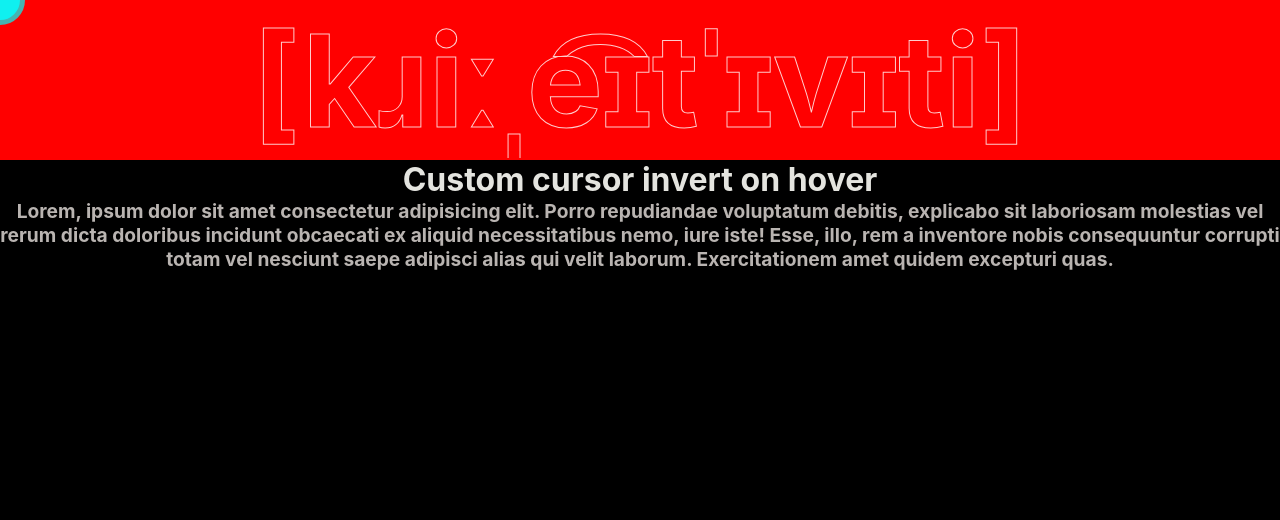
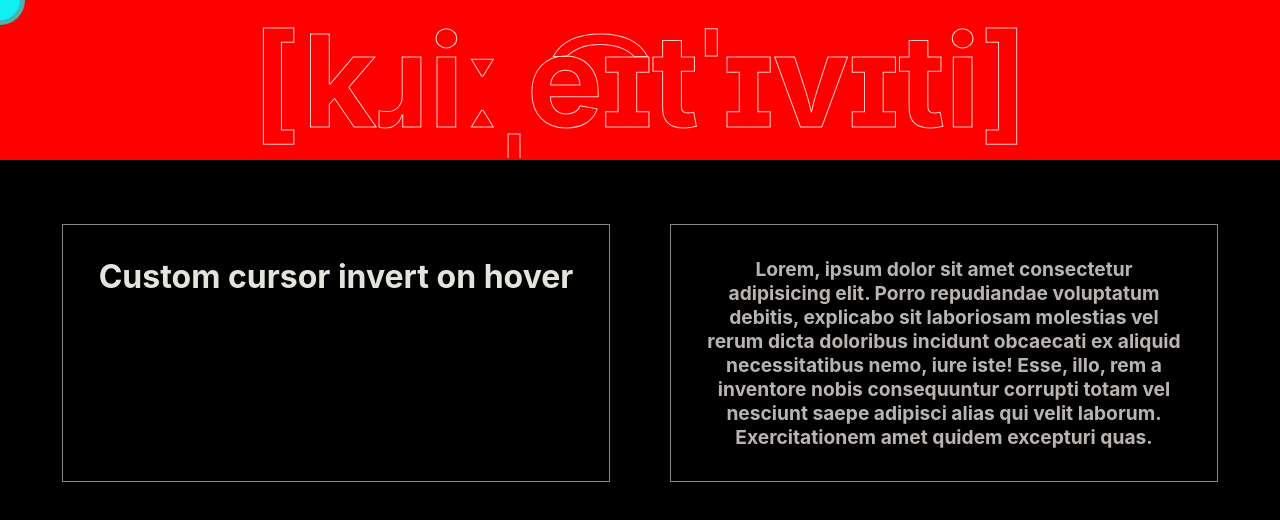
Before and after one commit to robonexx/react_cursor, a React (Create React App) app: page / in a window 1280 px wide. Shown: the top 520 px of the page. Built offline with nearby package versions, Linux system fonts and the light colour scheme; the HTML template or start-up script is replaced by a standard one.

Commit message:
trying out useRef instead of useState and changed the split eventlisterner to only one inside useEffect

```diff
--- a/src/App.js
+++ b/src/App.js
@@ -1,30 +1,43 @@
-import React, { useState, useEffect } from 'react';
+import React, { useState, useEffect, useRef } from 'react';
 import './App.scss';
 
 const Cursor = () => {
-  const [position, setPosition] = useState({ x: 0, y: 0 });
-
+  /* const [position, setPosition] = useState({ x: 0, y: 0 }); */
+  /*
   useEffect(() => {
     addEventListeners();
     return () => removeEventListeners();
-    // eslint-disable-next-line react-hooks/exhaustive-deps
 }, []);
 
 const addEventListeners = () => {
-    document.addEventListener('mousemove', onMouseMove);
+    document.addEventListener("mousemove", onMouseMove);
 };
 
 const removeEventListeners = () => {
-    document.removeEventListener('mousemove', onMouseMove);
+    document.removeEventListener("mousemove", onMouseMove);
 };
 
 const onMouseMove = (e) => {
-    setPosition({ x: e.clientX, y: e.clientY });
-  };
+    setPosition({x: e.clientX, y: e.clientY});
+};  */
+
+  // trying out with useRef instead
+  const cursorRef = useRef(null);
+
+  useEffect(() => {
+    document.addEventListener('mousemove', (e) => {
+      const { clientX, clientY } = e;
+      const mouseX = clientX - cursorRef.current.clientWidth / 2;
+      const mouseY = clientY - cursorRef.current.clientHeight / 2;
+      cursorRef.current.style.transform = `translate3d(${mouseX}px, ${mouseY}px, 0)`;
+    });
+    // eslint-disable-next-line react-hooks/exhaustive-deps
+  }, []);
 
   return (
     <div
       className='cursor'
+      ref={cursorRef}
       /* style={{
         left: `${position.x}px`,
         top: `${position.y}px`,
--- a/src/App.scss
+++ b/src/App.scss
@@ -5,6 +5,19 @@
   position: absolute;
   top: 0;
   left: 0;
+}
+
+
+.cursor {
+  width: 50px;
+  height: 50px;
+  border: 5px solid var(--color-3);
+  background-color: #fffffff0;
+  border-radius: 100%;
+  position: fixed;
+  transform: translate(-50%, -50%);
+  z-index: 9999;
+  mix-blend-mode: difference;
 }
 
 .page_top {
@@ -18,6 +31,31 @@
 }
 
 .content_wrapper {
+  display: flex;
+  justify-content: space-around;
+  width: 100%;
+  padding: 4rem 2rem;
+
+  &:hover {
+    ~ .cursor {
+      transform: scale(1.8);
+      mix-blend-mode: difference;
+      background: var(--color-1);
+    }
+  }
+
+
+  .left_side {
+    width: 45%;
+    padding: 2rem;
+    border: solid 1px #888;
+  }
+
+  .right_side {
+    width: 45%;
+    padding: 2rem;
+    border: solid 1px #888;
+  }
 
 }
 
@@ -31,7 +69,6 @@ h1 {
   color: transparent;
   opacity: 0.8;
   user-select: none;
-  cursor: pointer;
   transition: all 0.4s ease;
 
   &:hover {
@@ -41,11 +78,7 @@ h1 {
     -webkit-text-fill-color: var(--color-1);
     text-fill-color: var(--color-1);
 
-    ~ .cursor {
-      transform: scale(1.8);
-      mix-blend-mode: difference;
-      background: var(--color-1);
-    }
+
   }
 }
 
--- a/src/index.scss
+++ b/src/index.scss
@@ -26,15 +26,3 @@ body {
   min-height: 100vh;
   background: var(--color-bg);
 }
-
-.cursor {
-  width: 50px;
-  height: 50px;
-  border: 5px solid var(--color-3);
-  background-color: #fffffff0;
-  border-radius: 100%;
-  position: fixed;
-  transform: translate(-50%, -50%);
-  z-index: 9999;
-  mix-blend-mode: difference;
-}
```
Lines whose indentation alone changed are shown as unchanged.
